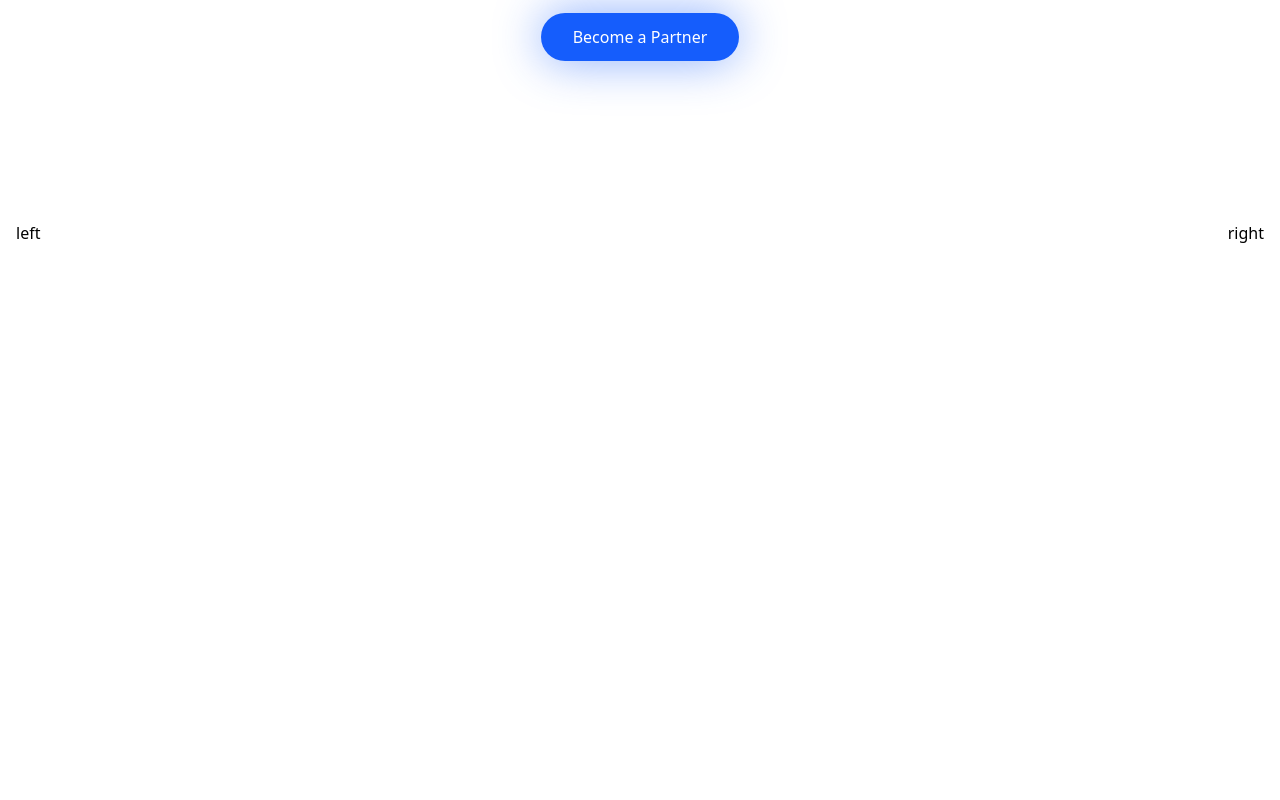
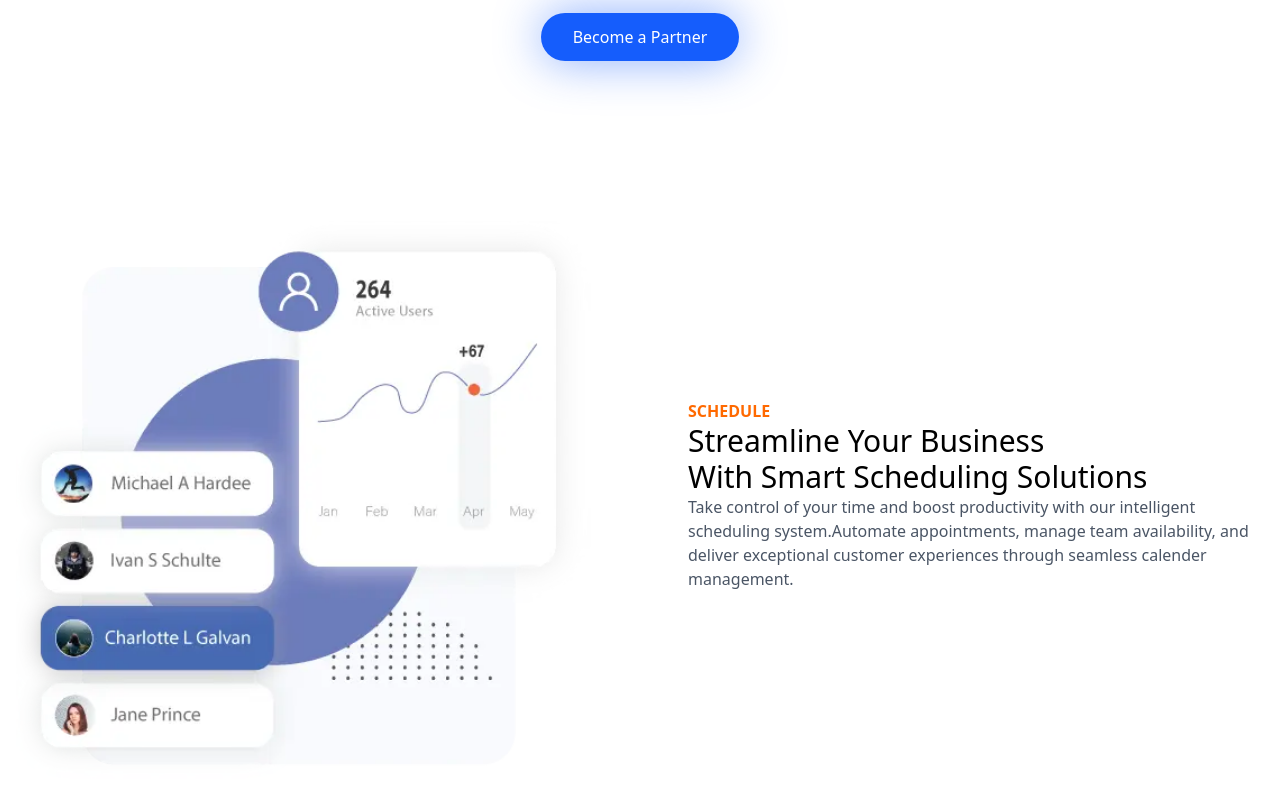
Before and after one commit to Dewmini-Kaveesha/modern-business-landing-page, a React (Vite) app: page / in a window 1280 px wide. Shown: the part 1836-2636 px from the top of the page. Before the commit the page ends 2177 px from the top, so only its background shows below. Built offline with nearby package versions, Linux system fonts and the light colour scheme.

Commit message:
updated  ScheduleSection

```diff
--- a/src/components/ScheduleSection.jsx
+++ b/src/components/ScheduleSection.jsx
@@ -1,13 +1,25 @@
 import React from 'react'
+import ScheduleImage from '../assets/stats.webp'
 
 const ScheduleSection = () => {
   return (
     <section className='max-w-7xl mx-auto px-4 py-16 md:py-24'>
       <div className='flex flex-col md:flex-row items-center justify-between gap-12 md:gap-24'>
         {/* left section */}
-        <div > left</div>
+        <div className='md:w-1/2 w-full'>
+          <img src={ScheduleImage} alt="Schedule Image" className='w-full h-auto' />
+        </div>
         {/* right section */}
-        <div>right</div>
+        <div className='md:w-1/2 w-full'>
+          <p className="text-orange-500 font-semibold">SCHEDULE</p>
+          <h2 className="text-3xl">Streamline Your Business <br />
+              With Smart Scheduling Solutions
+          </h2>
+          <p className="text-gray-600 mb-8">Take control of your time and boost productivity with our
+            intelligent scheduling system.Automate appointments, manage team availability, and deliver exceptional customer experiences
+            through seamless calender management. </p>
+
+        </div>
       </div>
     </section>
   )
```
Also changed, not shown: src/assets/stats.webp (added).
